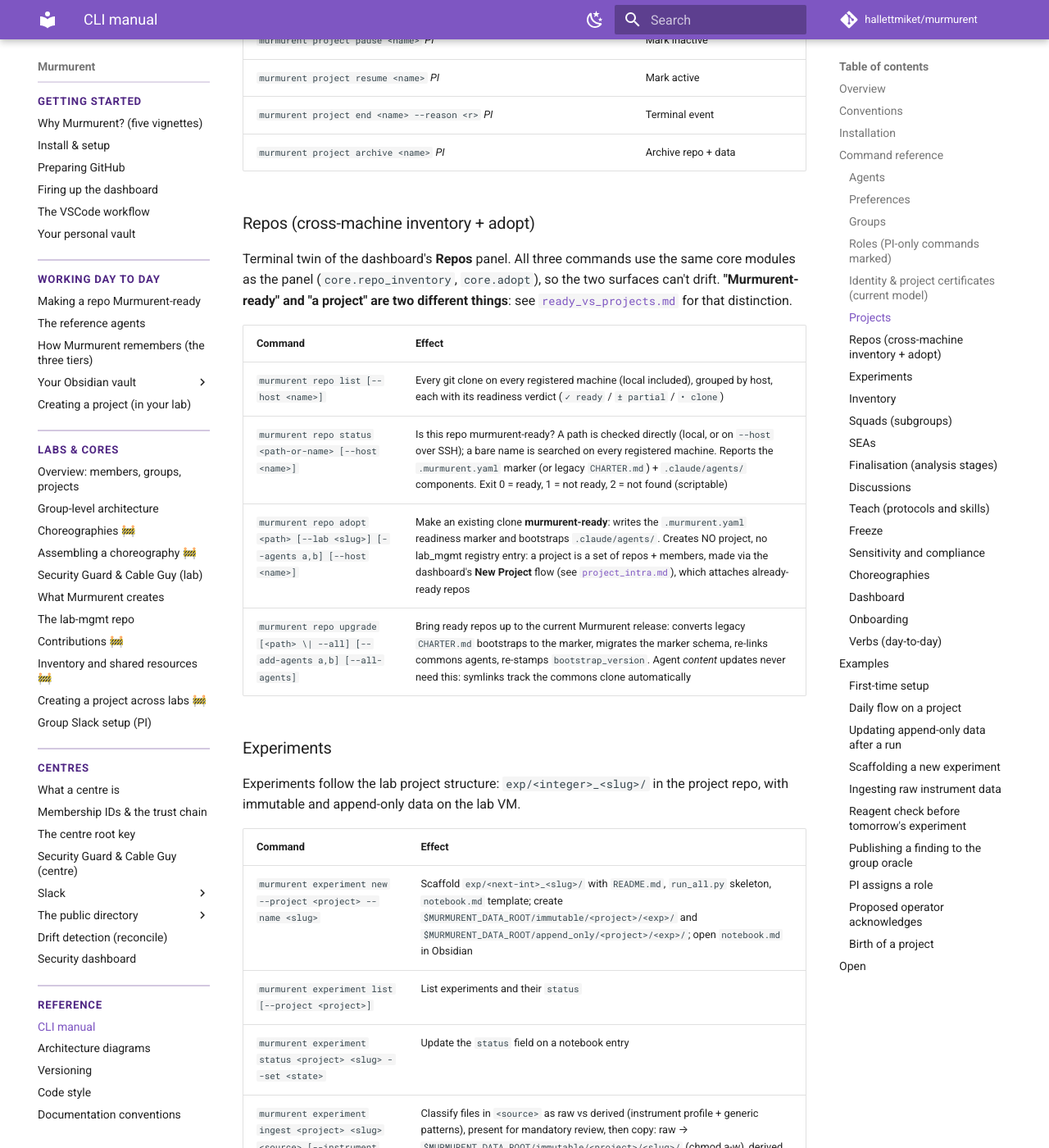
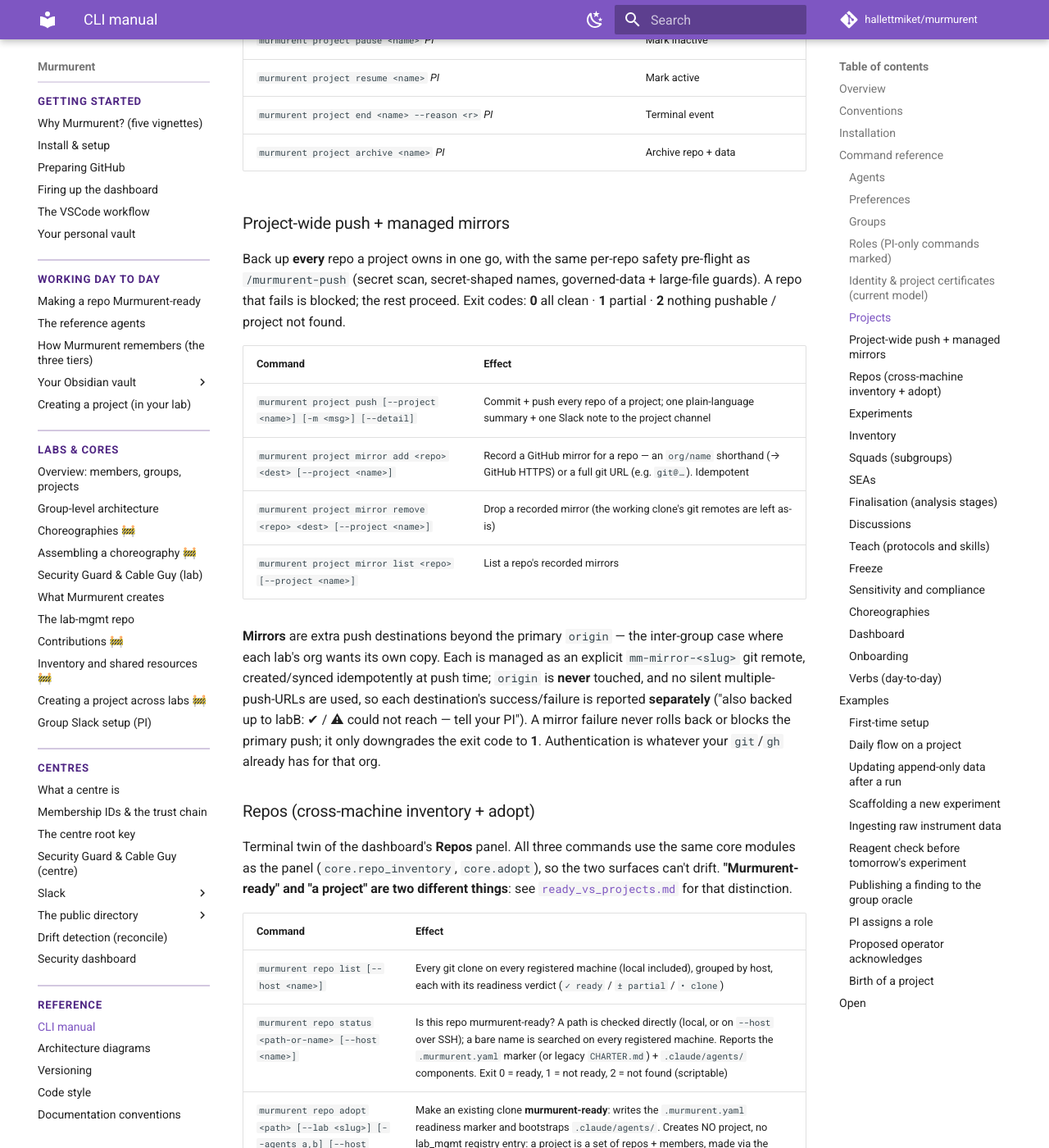
Before and after one commit to hallettmiket/murmurent, an MkDocs documentation site: the page built from docs/cli_manual.md, in a window 1280 px wide and 1400 px high, scrolled down 4932 px. Shown: the whole window at 82% size. Built offline with MkDocs 1.6.1 and Material for MkDocs 9.7.7, drawn with Linux system fonts in a browser that asks for light colours; comment, search, counter and statistics services are not loaded.

Commit message:
test+docs(project-push): mirror round-trip + push tests, SKILL/cli_manual (#95 Phase 2)
- tests/test_project_mirrors.py: 10 tests — add/remove/list round-trip in the
  project MD, push updates primary + 2 mirrors, one unreachable mirror (primary
  still pushes, per-remote failure surfaced, exit 1), no-mirrors regression
  (identical to Phase 1), idempotent remote management (+ URL-drift correction),
  up-to-date primary still syncs a lagging mirror, Slack body carries mirror lines
- skills/murmurent-project-push/SKILL.md: managed-mirrors section (was 'Phase 2')
- skills/murmurent-push/SKILL.md: point multi-remote line at project mirrors
- docs/cli_manual.md: project push + mirror add/remove/list

Co-Authored-By: Claude Opus 4.8 <noreply@anthropic.com>

```diff
--- a/docs/cli_manual.md
+++ b/docs/cli_manual.md
@@ -123,6 +123,29 @@ Personal preferences profile lives at `~/.claude/murmurent-preferences.yaml` (lo
 | `murmurent project resume <name>` *PI* | Mark active |
 | `murmurent project end <name> --reason <r>` *PI* | Terminal event |
 | `murmurent project archive <name>` *PI* | Archive repo + data |
+
+### Project-wide push + managed mirrors
+
+Back up **every** repo a project owns in one go, with the same per-repo safety
+pre-flight as `/murmurent-push` (secret scan, secret-shaped names, governed-data
++ large-file guards). A repo that fails is blocked; the rest proceed. Exit codes:
+**0** all clean · **1** partial · **2** nothing pushable / project not found.
+
+| Command | Effect |
+|---|---|
+| `murmurent project push [--project <name>] [-m <msg>] [--detail]` | Commit + push every repo of a project; one plain-language summary + one Slack note to the project channel |
+| `murmurent project mirror add <repo> <dest> [--project <name>]` | Record a GitHub mirror for a repo — an `org/name` shorthand (→ GitHub HTTPS) or a full git URL (e.g. `git@…`). Idempotent |
+| `murmurent project mirror remove <repo> <dest> [--project <name>]` | Drop a recorded mirror (the working clone's git remotes are left as-is) |
+| `murmurent project mirror list <repo> [--project <name>]` | List a repo's recorded mirrors |
+
+**Mirrors** are extra push destinations beyond the primary `origin` — the
+inter-group case where each lab's org wants its own copy. Each is managed as an
+explicit `mm-mirror-<slug>` git remote, created/synced idempotently at push time;
+`origin` is **never** touched, and no silent multiple-push-URLs are used, so each
+destination's success/failure is reported **separately** ("also backed up to
+labB: ✔ / ⚠ could not reach — tell your PI"). A mirror failure never rolls back
+or blocks the primary push; it only downgrades the exit code to **1**.
+Authentication is whatever your `git`/`gh` already has for that org.
 
 ### Repos (cross-machine inventory + adopt)
 
```
Also changed, not shown: skills/murmurent-project-push/SKILL.md (+36 -3 lines), skills/murmurent-push/SKILL.md (+3 -0 lines), 1 other file.
